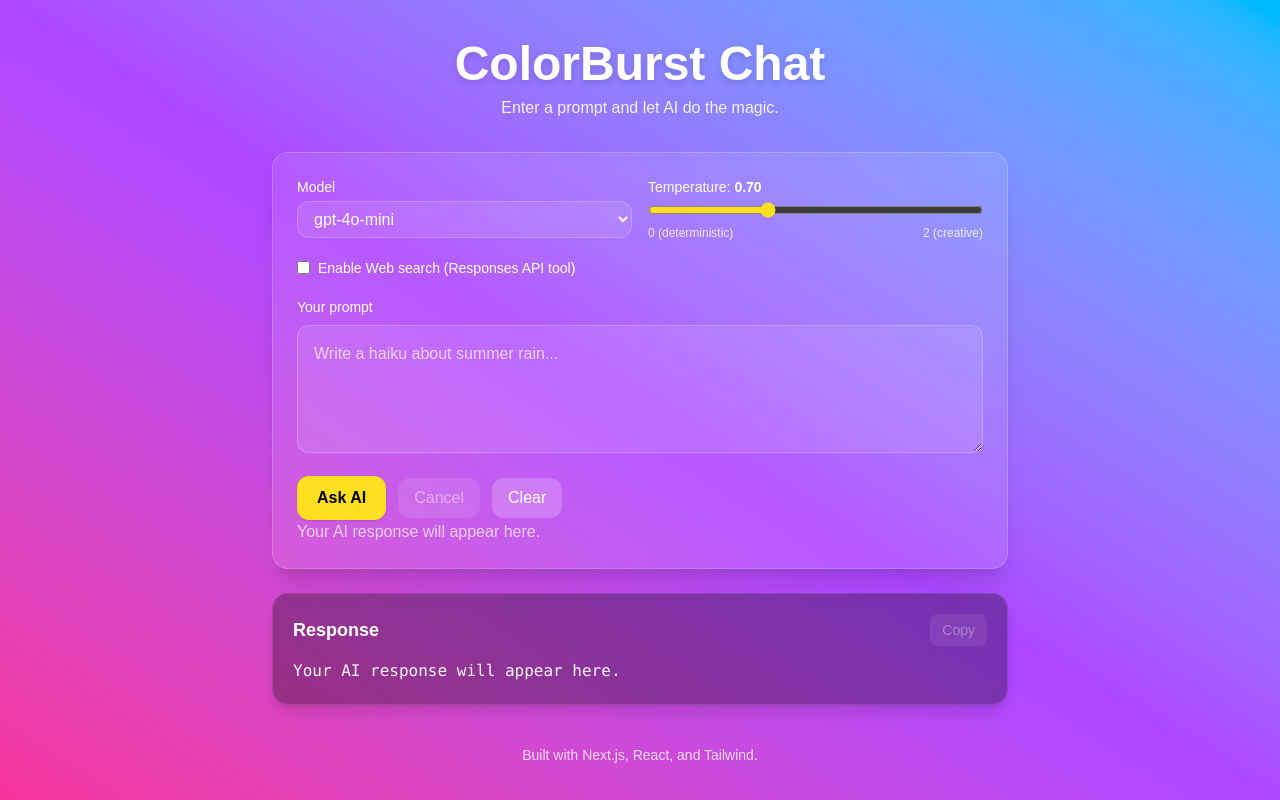
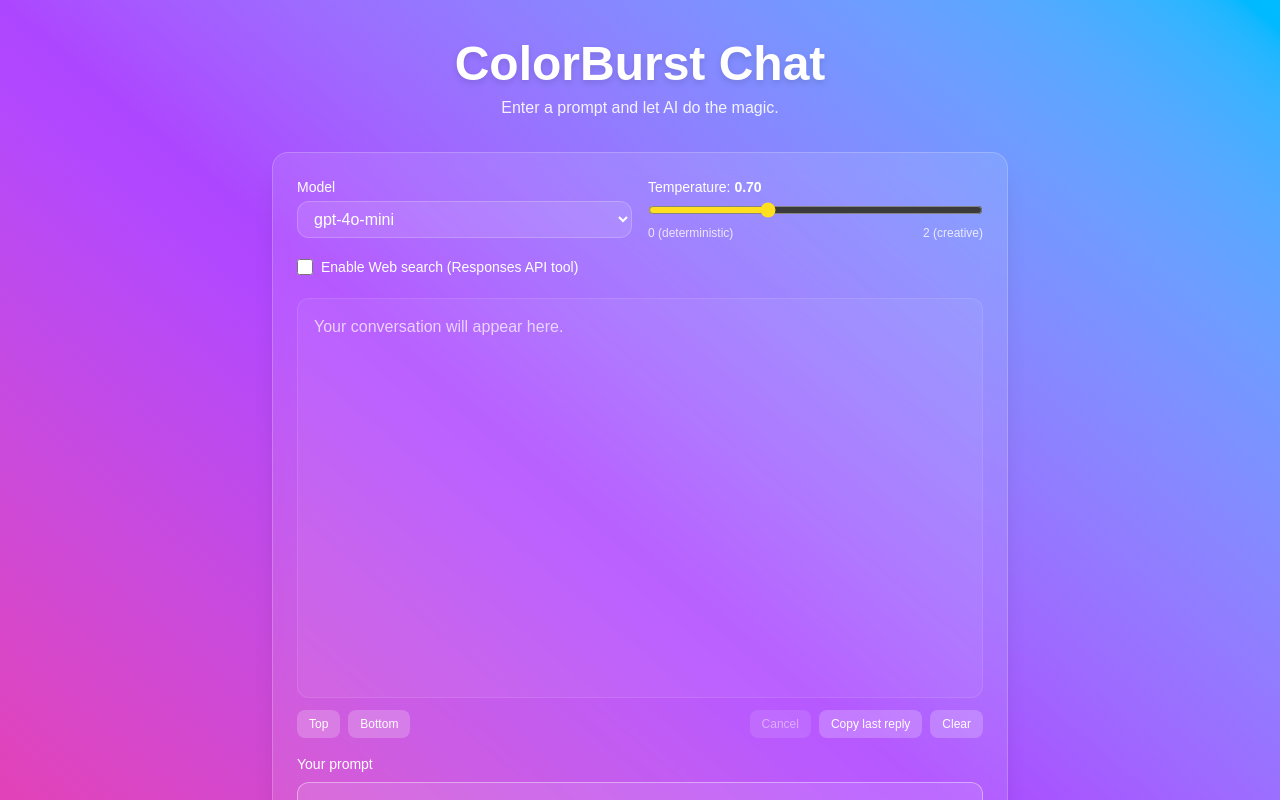
Before and after one commit to Jake-Oz/chatgpt-app, a Next.js app: page / in a window 1280 px wide. Shown: the top 800 px of the page. Built offline with nearby package versions, Linux system fonts and the light colour scheme.

Commit message:
UI: consolidate to single chat frame, add scroll controls, clearer web search toggle, auto-clear input, autofocus prompt, and avoid duplicate assistant bubbles

```diff
--- a/app/page.js
+++ b/app/page.js
@@ -15,6 +15,8 @@
   const [usage, setUsage] = useState(null);
   const abortRef = useRef(null);
   const [webSearch, setWebSearch] = useState(false);
+  const chatRef = useRef(null);
+  const inputRef = useRef(null);
 
   // Load persisted state
   const [messages, setMessages] = useState([]); // [{ role: 'user'|'assistant', content: string }]
@@ -42,6 +44,11 @@
       );
     } catch {}
   }, [prompt, model, temperature, webSearch]);
+
+  // Autofocus input on mount
+  useEffect(() => {
+    inputRef.current?.focus();
+  }, []);
 
   async function submit(e) {
     e.preventDefault();
@@ -87,7 +94,6 @@
         });
         const data = await fallback.json();
         if (!fallback.ok) throw new Error(data.error || "Request failed");
-        setResult(data.text);
         if (data.model) setServerModel(data.model);
         if (typeof data.temperature === "number")
           setServerTemp(data.temperature);
@@ -99,6 +105,10 @@
             { role: "assistant", content: data.text || "" }
           )
         );
+        // Clear transient UI and input for next question
+        setResult("");
+        setPrompt("");
+        inputRef.current?.focus();
         return;
       }
 
@@ -127,6 +137,11 @@
           { role: "assistant", content: accumulated }
         )
       );
+      // Clear transient result now that it's committed to messages
+      setResult("");
+      // Clear input so user can type the next question
+      setPrompt("");
+      inputRef.current?.focus();
       // No token usage via streaming; leave as null
     } catch (err) {
       if (err?.name === "AbortError") {
@@ -141,8 +156,12 @@
   }
 
   async function copy() {
-    if (!result) return;
-    await navigator.clipboard.writeText(result);
+    const lastAssistant = [...messages]
+      .reverse()
+      .find((m) => m.role === "assistant");
+    const textToCopy = result || lastAssistant?.content || "";
+    if (!textToCopy) return;
+    await navigator.clipboard.writeText(textToCopy);
     setCopied(true);
     setTimeout(() => setCopied(false), 1500);
   }
@@ -155,7 +174,39 @@
     setServerModel("");
     setServerTemp(null);
     setMessages([]);
+    inputRef.current?.focus();
   }
+
+  // Auto-scroll chat to bottom on new content
+  useEffect(() => {
+    const el = chatRef.current;
+    if (!el) return;
+    try {
+      el.scrollTo({ top: el.scrollHeight, behavior: "smooth" });
+    } catch {
+      el.scrollTop = el.scrollHeight;
+    }
+  }, [messages, result, loading]);
+
+  const scrollToTop = () => {
+    const el = chatRef.current;
+    if (!el) return;
+    try {
+      el.scrollTo({ top: 0, behavior: "smooth" });
+    } catch {
+      el.scrollTop = 0;
+    }
+  };
+
+  const scrollToBottom = () => {
+    const el = chatRef.current;
+    if (!el) return;
+    try {
+      el.scrollTo({ top: el.scrollHeight, behavior: "smooth" });
+    } catch {
+      el.scrollTop = el.scrollHeight;
+    }
+  };
 
   return (
     <div className="min-h-screen w-full bg-gradient-to-tr from-pink-500 via-purple-500 to-sky-400 text-white">
@@ -178,7 +229,7 @@
             }
           }}
         >
-          {/* Model, temperature and tools */}
+          {/* Controls */}
           <div className="grid grid-cols-1 sm:grid-cols-2 gap-4 mb-4">
             <div>
               <label className="block text-sm font-medium mb-1" htmlFor="model">
@@ -190,9 +241,7 @@
                 onChange={(e) => {
                   const selectedModel = e.target.value;
                   setModel(selectedModel);
-                  if (selectedModel === "gpt-5") {
-                    setTemperature(1.0);
-                  }
+                  if (selectedModel === "gpt-5") setTemperature(1.0);
                 }}
                 className="w-full rounded-xl px-3 py-2 bg-white/10 text-white border border-white/20 focus:border-white/40 outline-none"
               >
@@ -213,7 +262,6 @@
                 </option>
               </select>
             </div>
-
             <div>
               <label
                 className="block text-sm font-medium mb-1"
@@ -222,7 +270,6 @@
                 Temperature:{" "}
                 <span className="font-semibold">{temperature.toFixed(2)}</span>
               </label>
-              {/* If GPT-5 selected, this must be set to 1.0 and disabled */}
               <input
                 id="temperature"
                 type="range"
@@ -231,9 +278,8 @@
                 step={0.01}
                 value={model === "gpt-5" ? 1.0 : temperature}
                 onChange={(e) => {
-                  if (model !== "gpt-5") {
+                  if (model !== "gpt-5")
                     setTemperature(parseFloat(e.target.value));
-                  }
                 }}
                 className="w-full accent-yellow-300"
                 disabled={model === "gpt-5"}
@@ -244,54 +290,52 @@
               </div>
             </div>
             <div className="sm:col-span-2">
-              <label className="inline-flex items-center gap-2 text-sm">
+              <label className="inline-flex items-center gap-2 text-sm text-white font-medium">
                 <input
                   type="checkbox"
                   checked={webSearch}
                   onChange={(e) => setWebSearch(e.target.checked)}
-                  className="accent-yellow-300"
+                  className="h-4 w-4 accent-amber-400 bg-white/10 border border-white/60 rounded focus:outline-none focus:ring-2 focus:ring-amber-300"
                 />
-                Enable Web search (Responses API tool)
+                <span className="select-none">
+                  Enable Web search (Responses API tool)
+                </span>
               </label>
             </div>
           </div>
 
-          <label className="block text-sm font-medium mb-2" htmlFor="prompt">
-            Your prompt
-          </label>
-          <textarea
-            id="prompt"
-            className="w-full min-h-32 max-h-[50vh] rounded-xl p-4 text-base text-white placeholder-white/70 bg-white/10 outline-none border border-white/20 focus:border-white/40 transition"
-            placeholder="Write a haiku about summer rain..."
-            value={prompt}
-            onChange={(e) => setPrompt(e.target.value)}
-          />
-          <div className="mt-4 flex items-center gap-3">
-            <button
-              type="submit"
-              disabled={loading}
-              className="px-5 py-2.5 rounded-xl bg-yellow-300 text-black font-semibold shadow hover:bg-yellow-200 active:translate-y-[1px] disabled:opacity-50"
-            >
-              {loading ? "Thinking…" : "Ask AI"}
-            </button>
-            <button
-              type="button"
-              onClick={() => abortRef.current?.abort()}
-              disabled={!loading}
-              className="px-4 py-2 rounded-xl bg-white/20 hover:bg-white/30 disabled:opacity-50"
-            >
-              Cancel
-            </button>
-            <button
-              type="button"
-              onClick={clearAll}
-              className="px-4 py-2 rounded-xl bg-white/20 hover:bg-white/30"
-            >
-              Clear
-            </button>
-            {error && <span className="text-sm text-red-100/90">{error}</span>}
-          </div>
-          <div className="space-y-3">
+          {/* Session info */}
+          {(serverModel || serverTemp !== null || usage) && (
+            <div className="mb-3 text-xs text-white/80">
+              Used model:{" "}
+              <span className="font-semibold">
+                {serverModel || "(default)"}
+              </span>{" "}
+              · Temp:{" "}
+              <span className="font-semibold">{serverTemp ?? "(default)"}</span>
+              {webSearch && (
+                <span>
+                  {" "}
+                  · Tools: <span className="font-semibold">web_search</span>
+                </span>
+              )}
+              {usage && (
+                <>
+                  {" "}
+                  · Tokens:{" "}
+                  <span className="font-semibold">
+                    {usage.total_tokens ?? usage.total ?? "?"}
+                  </span>
+                </>
+              )}
+            </div>
+          )}
+
+          {/* Chat frame */}
+          <div
+            ref={chatRef}
+            className="w-full h-[50vh] max-h-[60vh] overflow-y-auto rounded-xl p-4 bg-white/5 border border-white/10 space-y-3"
+          >
             {messages.map((m, i) => (
               <div
                 key={i}
@@ -321,56 +365,81 @@
             )}
             {!loading && !result && messages.length === 0 && (
               <div className="text-white/70">
-                Your AI response will appear here.
+                Your conversation will appear here.
               </div>
             )}
           </div>
-        </form>
 
-        <section className="mt-6">
-          <div className="bg-black/30 rounded-2xl p-5 border border-white/10 shadow-lg">
-            <div className="flex items-center justify-between mb-3">
-              <h2 className="text-lg font-semibold">Response</h2>
+          {/* Chat controls */}
+          <div className="mt-3 flex items-center justify-between gap-3">
+            <div className="flex items-center gap-2">
               <button
-                onClick={copy}
-                disabled={!result}
-                className="px-3 py-1.5 rounded-lg bg-white/20 hover:bg-white/30 disabled:opacity-40 text-sm"
+                type="button"
+                onClick={scrollToTop}
+                className="px-3 py-1.5 rounded-lg bg-white/20 hover:bg-white/30 text-xs"
               >
-                {copied ? "Copied" : "Copy"}
+                Top
+              </button>
+              <button
+                type="button"
+                onClick={scrollToBottom}
+                className="px-3 py-1.5 rounded-lg bg-white/20 hover:bg-white/30 text-xs"
+              >
+                Bottom
               </button>
             </div>
-            {(serverModel || serverTemp !== null) && (
-              <div className="text-xs text-white/80 mb-2">
-                Used model:{" "}
-                <span className="font-semibold">
-                  {serverModel || "(default)"}
-                </span>{" "}
-                · Temp:{" "}
-                <span className="font-semibold">
-                  {serverTemp ?? "(default)"}
-                </span>
-                {webSearch && (
-                  <span>
-                    {" "}
-                    · Tools: <span className="font-semibold">web_search</span>
-                  </span>
-                )}
-                {usage && (
-                  <>
-                    {" "}
-                    · Tokens:{" "}
-                    <span className="font-semibold">
-                      {usage.total_tokens ?? usage.total ?? "?"}
-                    </span>
-                  </>
-                )}
-              </div>
-            )}
-            <pre className="whitespace-pre-wrap break-words text-white/95 leading-relaxed">
-              {result || "Your AI response will appear here."}
-            </pre>
+            <div className="flex items-center gap-2">
+              <button
+                type="button"
+                onClick={() => abortRef.current?.abort()}
+                disabled={!loading}
+                className="px-3 py-1.5 rounded-lg bg-white/20 hover:bg-white/30 disabled:opacity-50 text-xs"
+              >
+                Cancel
+              </button>
+              <button
+                type="button"
+                onClick={copy}
+                className="px-3 py-1.5 rounded-lg bg-white/20 hover:bg-white/30 text-xs"
+              >
+                {copied ? "Copied" : "Copy last reply"}
+              </button>
+              <button
+                type="button"
+                onClick={clearAll}
+                className="px-3 py-1.5 rounded-lg bg-white/20 hover:bg-white/30 text-xs"
+              >
+                Clear
+              </button>
+            </div>
           </div>
-        </section>
+
+          {/* Prompt input */}
+          <label
+            className="block text-sm font-medium mt-4 mb-2"
+            htmlFor="prompt"
+          >
+            Your prompt
+          </label>
+          <textarea
+            id="prompt"
+            ref={inputRef}
+            className="w-full min-h-28 max-h-[30vh] rounded-xl p-4 text-base text-white placeholder-white/70 bg-white/10 outline-none border border-white/20 focus:border-white/40 transition"
+            placeholder="Write a follow-up or ask a new question…"
+            value={prompt}
+            onChange={(e) => setPrompt(e.target.value)}
+          />
+          <div className="mt-3 flex items-center gap-3">
+            <button
+              type="submit"
+              disabled={loading}
+              className="px-5 py-2.5 rounded-xl bg-yellow-300 text-black font-semibold shadow hover:bg-yellow-200 active:translate-y-[1px] disabled:opacity-50"
+            >
+              {loading ? "Thinking…" : "Send"}
+            </button>
+            {error && <span className="text-sm text-red-100/90">{error}</span>}
+          </div>
+        </form>
 
         <footer className="mt-10 text-center text-white/80 text-sm">
           Built with Next.js, React, and Tailwind.
```
